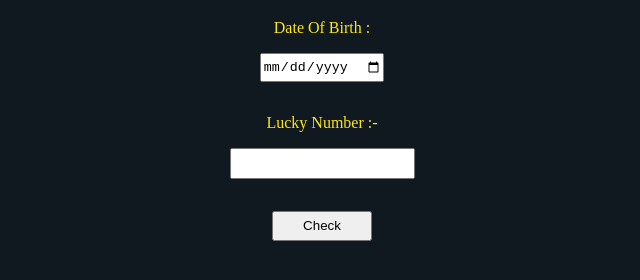
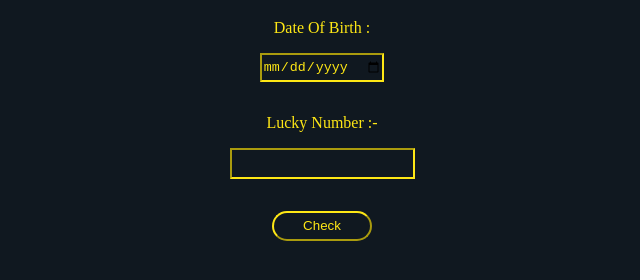
Before and after one commit to mehul-anand/lucky-birthday-app-mark-11, a plain HTML site: page index.html in a window 1280 px wide. Shown: the part 62-342 px from the top of the page, without its empty margins (318-958 px from the left). Drawn offline with Linux system fonts and the light colour scheme.

Commit message:
style : border and color

```diff
--- a/index.html
+++ b/index.html
@@ -11,10 +11,10 @@
     <h1>Is your Birthday Lucky 🤔</h1>
     <div class="container">
         <label for="date-of-birth">Date Of Birth :</label>
-        <input type="date" id="date-of-birth">
+        <input class="working" type="date" id="date-of-birth">
         <label for="lucky-number">Lucky Number :-</label>
-        <input type="number" id="lucky-number">
-        <button id="check">Check</button>
+        <input class="working" type="number" id="lucky-number">
+        <button class="working" id="check">Check</button>
         <p id="message"></p>
     </div>
 
--- a/styles.css
+++ b/styles.css
@@ -22,14 +22,25 @@ h1{
 #date-of-birth{
     margin: 1rem 1rem 2rem;
     height: 25px;
+
+
 }
 
 #lucky-number{
     margin: 1rem 1rem 2rem;
     height: 25px;
+
+
 }
 
 #check{
     width: 100px;
     height: 30px;
+    border-radius: 1rem;
 }
+
+.working {
+    background-color: transparent;
+    color: var(--text-color);
+    border-color: var(--text-color);
+}
```
